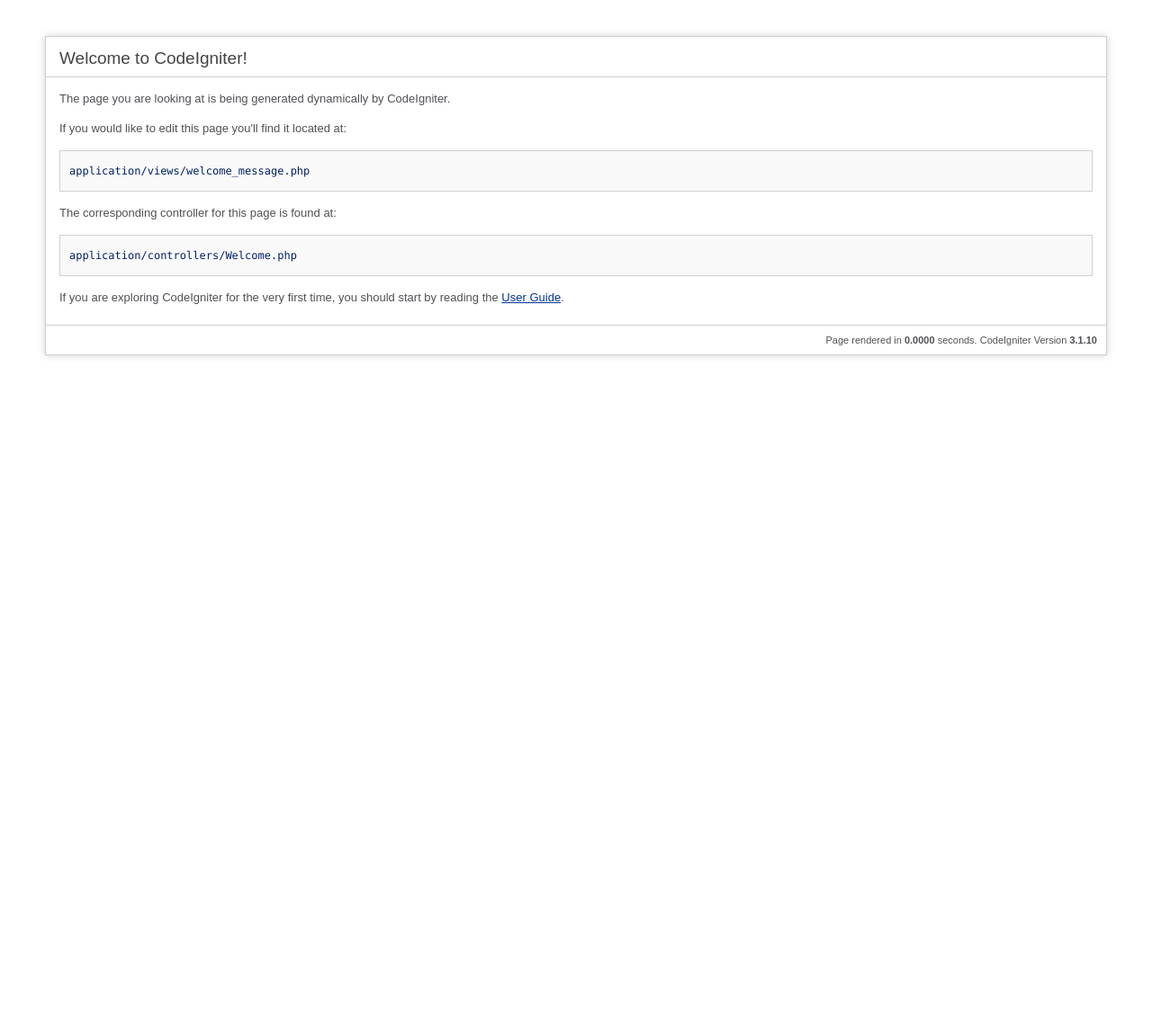
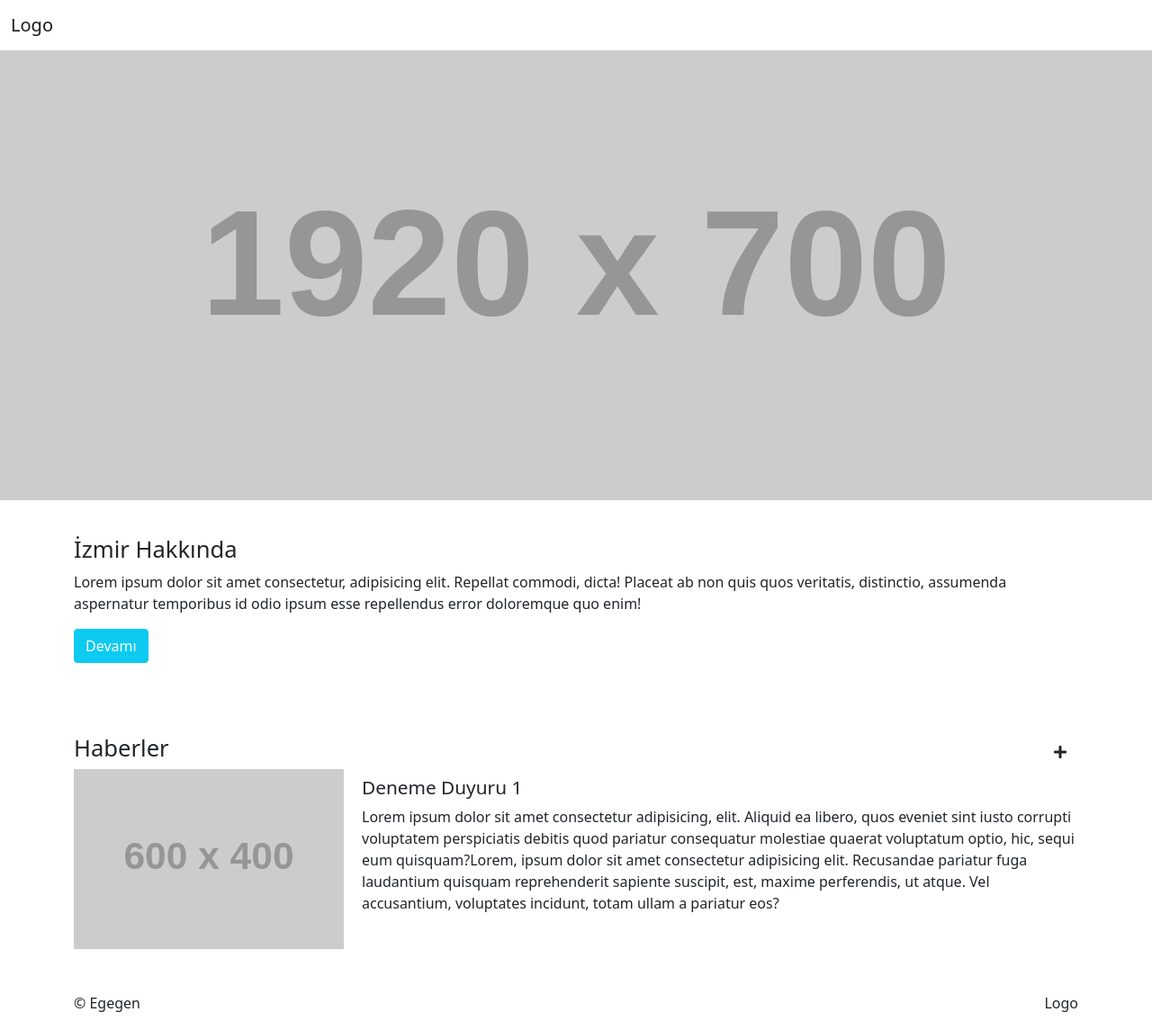
Before and after one commit to tolgacinar/egegen-project, a CodeIgniter app: page /database/ in a window 1280 px wide. Shown: the whole page at 90% size. Before the commit the page ends 398 px from the top, so only its background shows below. Run offline with CodeIgniter, Linux system fonts and the light colour scheme; grey boxes labelled with a size stand in for pictures from a placeholder-image service; data that the repository does not hold is empty; some libraries are stand-ins or nearby versions.

Commit message:
Menüler veritabanından çekilip, hiyerarşisi sağlandı.

```diff
--- a/application/libraries/Layout.php
+++ b/application/libraries/Layout.php
@@ -7,15 +7,22 @@ class Layout {
 
 	public function __construct() {
         $this->ci =& get_instance();
+        $this->title("");
+		$this->ci->load->model('common_model');
+        $this->data['menus'] = $this->ci->common_model->getMenu();
 	}
 
-	public function site($view, $data = []) {
+	public function render($view, $data = []) {
 		$data = array_merge($this->data, $data);
 		$this->ci->load->view("includes/header", $data);
 		$this->ci->load->view($view);
 		$this->ci->load->view("includes/footer", $data);
 	}
 
+	public function title($title) {
+		$this->data['page_title'] = $title . " - Site Adı";
+	}
+
 }
 
 /* End of file Layout.php */
--- a/application/modules/site/controllers/Home.php
+++ b/application/modules/site/controllers/Home.php
@@ -4,7 +4,7 @@ defined('BASEPATH') OR exit('No direct script access allowed');
 class Home extends MX_Controller {
 
 	public function index() {
-		$this->load->library('layout');
-		$this->layout->site("home");
+		$this->layout->title("Anasayfa");
+		$this->layout->render("home");
 	}
 }
--- /dev/null
+++ b/application/modules/site/models/Common_model.php
@@ -0,0 +1,37 @@
+<?php
+defined('BASEPATH') OR exit('No direct script access allowed');
+
+class Common_model extends CI_Model {
+
+	public function __construct() {
+		parent::__construct();
+		$this->load->database();
+	}
+
+	public function getMenu() {
+		return $this->buildTree($this->db->get("menu")->result());
+	}
+
+	public function buildTree($elements, $parent = 0) {
+		$return = [];
+		foreach ($elements as $element) {
+			if ($element->menu_parent == $parent) {
+				$children = $this->buildTree($elements, $element->menu_id);
+				if ($children) {
+					$element->children = $children;
+				}else {
+					$element->children = null;
+				}
+
+				$return[] = $element;
+			}
+		}
+		return $return;
+	}
+
+
+
+}
+
+/* End of file Common.php */
+/* Location: ./application/modules/site/models/Common.php */
--- a/application/modules/site/views/home.php
+++ b/application/modules/site/views/home.php
@@ -1,89 +1,226 @@
-<?php
-defined('BASEPATH') OR exit('No direct script access allowed');
-?><!DOCTYPE html>
+<!DOCTYPE html>
 <html lang="en">
 <head>
-	<meta charset="utf-8">
-	<title>Welcome to CodeIgniter</title>
+	<meta charset="UTF-8">
+	<meta name="viewport" content="width=device-width, initial-scale=1.0">
+	<title><?php echo $page_title; ?></title>
+	<link href="https://cdn.jsdelivr.net/npm/bootstrap@5.1.0/dist/css/bootstrap.min.css" rel="stylesheet" integrity="sha384-KyZXEAg3QhqLMpG8r+8fhAXLRk2vvoC2f3B09zVXn8CA5QIVfZOJ3BCsw2P0p/We" crossorigin="anonymous">
+	<link rel="stylesheet" href="https://unpkg.com/swiper/swiper-bundle.min.css" />
+	<link rel="stylesheet" href="https://cdnjs.cloudflare.com/ajax/libs/font-awesome/5.15.4/css/all.min.css" integrity="sha512-1ycn6IcaQQ40/MKBW2W4Rhis/DbILU74C1vSrLJxCq57o941Ym01SwNsOMqvEBFlcgUa6xLiPY/NS5R+E6ztJQ==" crossorigin="anonymous" referrerpolicy="no-referrer" />
+	<style>
+	/* logo ayarı */
 
-	<style type="text/css">
-
-	::selection { background-color: #E13300; color: white; }
-	::-moz-selection { background-color: #E13300; color: white; }
-
-	body {
-		background-color: #fff;
-		margin: 40px;
-		font: 13px/20px normal Helvetica, Arial, sans-serif;
-		color: #4F5155;
+	.header .navbar-brand {
+		margin-right: 50px;
 	}
 
-	a {
-		color: #003399;
-		background-color: transparent;
-		font-weight: normal;
+	/* Menü */
+
+	/* ============ desktop view ============ */
+	@media all and (min-width: 992px) {
+
+		.dropdown-menu li{
+			position: relative;
+		}
+		.dropdown-menu .submenu{
+			display: none;
+			position: absolute;
+			left:100%; top:-7px;
+		}
+		.dropdown-menu .submenu-left{
+			right:100%; left:auto;
+		}
+
+		.dropdown-menu > li:hover{ background-color: #f1f1f1 }
+		.dropdown-menu > li:hover > .submenu{
+			display: block;
+		}
+	}
+	/* ============ desktop view .end// ============ */
+
+	/* ============ small devices ============ */
+	@media (max-width: 991px) {
+
+		.dropdown-menu .dropdown-menu{
+			margin-left:0.7rem; margin-right:0.7rem; margin-bottom: .5rem;
+		}
+
+	}
+	/* ============ small devices .end// ============ */
+
+	/* Genel Boyutlar */
+
+	section h2 {
+		font-size: 1.6rem;
 	}
 
-	h1 {
-		color: #444;
-		background-color: transparent;
-		border-bottom: 1px solid #D0D0D0;
-		font-size: 19px;
-		font-weight: normal;
-		margin: 0 0 14px 0;
-		padding: 14px 15px 10px 15px;
+	h3 {
+		font-size: 1.3rem;
 	}
 
-	code {
-		font-family: Consolas, Monaco, Courier New, Courier, monospace;
-		font-size: 12px;
-		background-color: #f9f9f9;
-		border: 1px solid #D0D0D0;
-		color: #002166;
-		display: block;
-		margin: 14px 0 14px 0;
-		padding: 12px 10px 12px 10px;
+	section:not(:first-child) {
+		padding: 40px 0px;
 	}
 
-	#body {
-		margin: 0 15px 0 15px;
+	/* Hakkımızda Bölümü */
+
+
+
+	/* Anasayfa slider ayarları */
+
+	.swiper-container {
+		width: 100%;
+		height: 500px;
 	}
 
-	p.footer {
-		text-align: right;
-		font-size: 11px;
-		border-top: 1px solid #D0D0D0;
-		line-height: 32px;
-		padding: 0 10px 0 10px;
-		margin: 20px 0 0 0;
+	.swiper-slide {
+		text-align: center;
+		font-size: 18px;
+		background: #fff;
+		display: -webkit-box;
+		display: -ms-flexbox;
+		display: -webkit-flex;
+		display: flex;
+		-webkit-box-pack: center;
+		-ms-flex-pack: center;
+		-webkit-justify-content: center;
+		justify-content: center;
+		-webkit-box-align: center;
+		-ms-flex-align: center;
+		-webkit-align-items: center;
+		align-items: center;
 	}
 
-	#container {
-		margin: 10px;
-		border: 1px solid #D0D0D0;
-		box-shadow: 0 0 8px #D0D0D0;
+	.swiper-slide img {
+		display: block;
+		width: 100%;
+		height: 100%;
+		object-fit: cover;
 	}
-	</style>
+
+	/* Content Stilleri */
+
+	.content {
+		gap: 20px;
+	}
+
+	.content-img {
+		width: 300px;
+		height: 200px;
+	}
+
+	.content-img img {
+		object-fit: cover;
+		display: block;
+		width: 100%;
+		height: 100%;
+	}
+
+	/* Footer */
+	footer.footer {
+		height: 50px;
+	}
+
+</style>
 </head>
 <body>
+	<header class="header">
+		<nav class="navbar navbar-expand-lg navbar-light bg-white">
+			<div class="container-fluid">
+				<a class="navbar-brand" href="#">Logo</a>
+				<button class="navbar-toggler" type="button" data-bs-toggle="collapse" data-bs-target="#main_nav"  aria-expanded="false" aria-label="Toggle navigation">
+					<span class="navbar-toggler-icon"></span>
+				</button>
+				<div class="collapse navbar-collapse" id="main_nav">
+					<ul class="navbar-nav">
+						<?php foreach ($menus as $menu): ?>
+							<li class="nav-item <?php echo $menu->children ? "dropdown" : ""; ?>">
+								<a class="nav-link <?php echo $menu->children ? "dropdown-toggle" : ""; ?>" <?php echo $menu->children ? "data-bs-toggle=\"dropdown\"" : ""; ?> href="#"><?php echo $menu->menu_title; ?></a>
+								<?php if ($menu->children): ?>
+									<ul class="dropdown-menu">
+										<?php foreach ($menu->children as $child): ?>
+											<li><a class="dropdown-item" href="#"><?php echo $child->menu_title; ?></a></li>
+										<?php endforeach ?>
+									</ul>
+								<?php endif ?>
+							</li>
+						<?php endforeach ?>
+					</ul>
+				</div> <!-- navbar-collapse.// -->
+			</div> <!-- container-fluid.// -->
+		</nav>
+	</header>
+	<main>
+		<section id="hero-area">
+			<div class="swiper-container mySwiper">
+				<div class="swiper-wrapper">
+					<div class="swiper-slide">
+						<img src="https://dummyimage.com/1920x700/000/fff" alt="">
+					</div>
+				</div>
+				<div class="swiper-button-next"></div>
+				<div class="swiper-button-prev"></div>
+			</div>
+		</section>
+		<section id="about">
+			<div class="container">
+				<div class="row">
+					<div class="col">
+						<h2>İzmir Hakkında</h2>
+						<p>Lorem ipsum dolor sit amet consectetur, adipisicing elit. Repellat commodi, dicta! Placeat ab non quis quos veritatis, distinctio, assumenda aspernatur temporibus id odio ipsum esse repellendus error doloremque quo enim!</p>
+						<a href="#" class="btn btn-info text-white">Devamı</a>
+					</div>
+				</div>
+			</div>
+		</section>
+		<section id="contents">
+			<div class="container">
+				<div class="row">
+					<div class="col">
+						<div class="contents-title d-flex justify-content-between align-items-center">
+							<h2>Haberler</h2>
+							<a href="#" class="btn"><i class="fas fa-plus"></i></a>
+						</div>
+						<div class="contents-list">
+							<div class="content d-flex">
+								<div class="content-img flex-shrink-0">
+									<img src="https://dummyimage.com/600x400/000/fff" alt="">
+								</div>
+								<div class="content-text py-2">
+									<h3 class="content-title">Deneme Duyuru 1</h3>
+									<p>Lorem ipsum dolor sit amet consectetur adipisicing, elit. Aliquid ea libero, quos eveniet sint iusto corrupti voluptatem perspiciatis debitis quod pariatur consequatur molestiae quaerat voluptatum optio, hic, sequi eum quisquam?Lorem, ipsum dolor sit amet consectetur adipisicing elit. Recusandae pariatur fuga laudantium quisquam reprehenderit sapiente suscipit, est, maxime perferendis, ut atque. Vel accusantium, voluptates incidunt, totam ullam a pariatur eos?</p>
+								</div>
+							</div>
+						</div>
+					</div>
+				</div>
+			</div>
+		</section>
+	</main>
+	<footer class="footer py-2">
+		<div class="container">
+			<div class="row">
+				<div class="col">
+					<div class="footer-content d-flex justify-content-between align-items-center">
+						<span>© Egegen</span>
+						<span>Logo</span>
+					</div>
+				</div>
+			</div>
+		</div>
+	</footer>
+</body>
+<script src="https://cdn.jsdelivr.net/npm/bootstrap@5.1.0/dist/js/bootstrap.bundle.min.js" integrity="sha384-U1DAWAznBHeqEIlVSCgzq+c9gqGAJn5c/t99JyeKa9xxaYpSvHU5awsuZVVFIhvj" crossorigin="anonymous"></script>
+<!-- Swiper JS -->
+<script src="https://unpkg.com/swiper/swiper-bundle.min.js"></script>
 
-<div id="container">
-	<h1>Welcome to CodeIgniter!</h1>
-
-	<div id="body">
-		<p>The page you are looking at is being generated dynamically by CodeIgniter.</p>
-
-		<p>If you would like to edit this page you'll find it located at:</p>
-		<code>application/views/welcome_message.php</code>
-
-		<p>The corresponding controller for this page is found at:</p>
-		<code>application/controllers/Welcome.php</code>
-
-		<p>If you are exploring CodeIgniter for the very first time, you should start by reading the <a href="user_guide/">User Guide</a>.</p>
-	</div>
-
-	<p class="footer">Page rendered in <strong>{elapsed_time}</strong> seconds. <?php echo  (ENVIRONMENT === 'development') ?  'CodeIgniter Version <strong>' . CI_VERSION . '</strong>' : '' ?></p>
-</div>
-
-</body>
+<!-- Initialize Swiper -->
+<script>
+	var swiper = new Swiper(".mySwiper", {
+		navigation: {
+			nextEl: ".swiper-button-next",
+			prevEl: ".swiper-button-prev",
+		},
+	});
+</script>
 </html>
```
